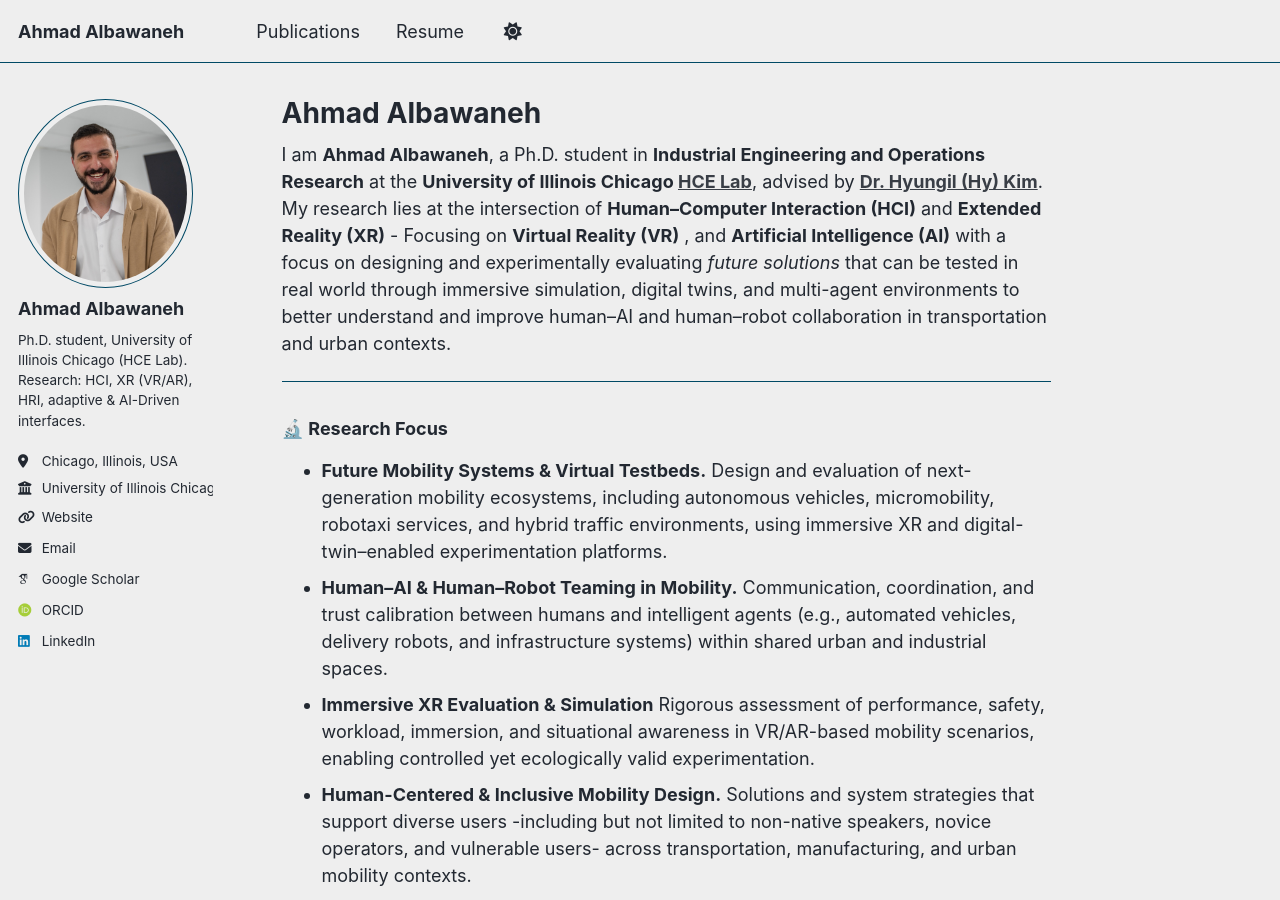
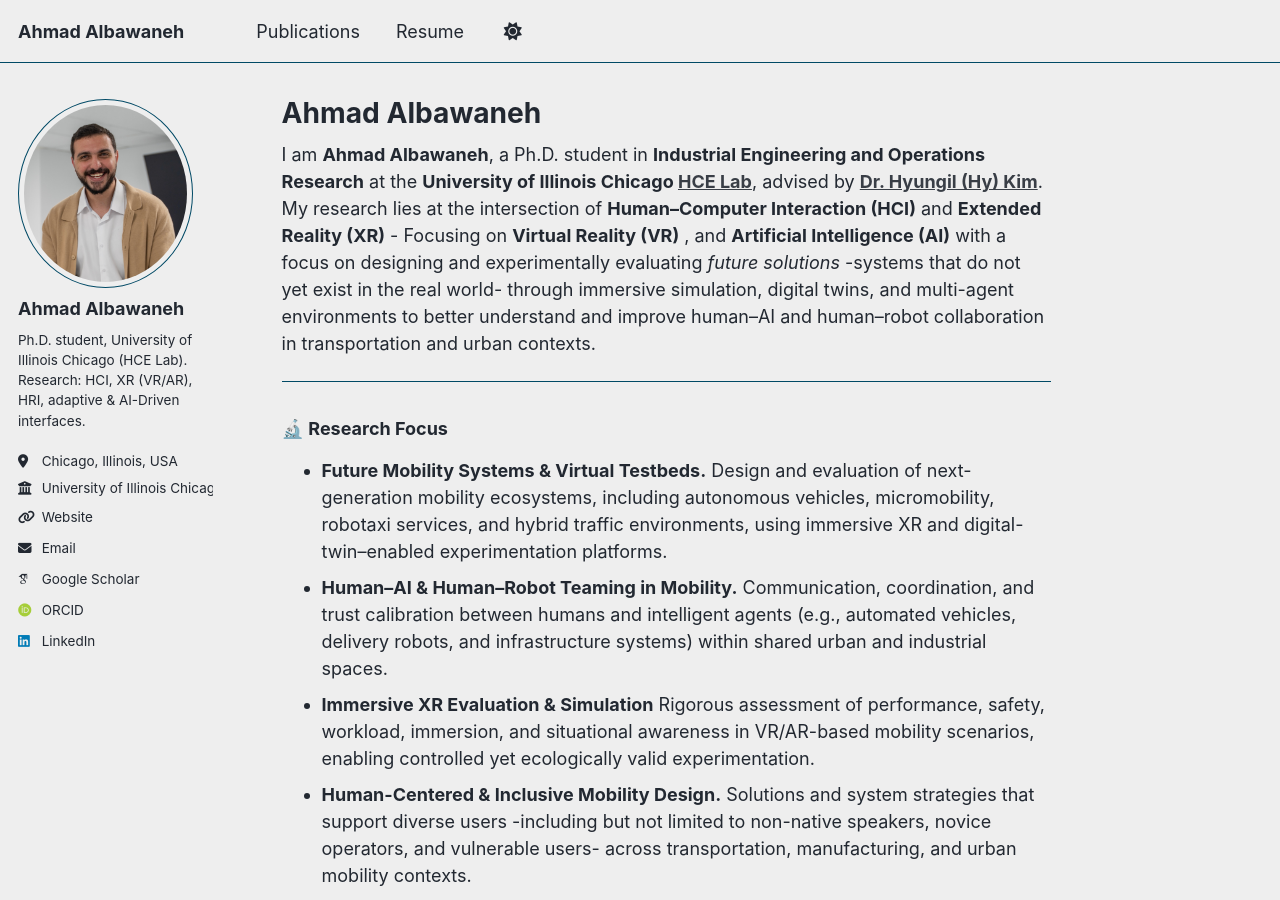
Before and after one commit to bawaneh/bawaneh, a Jekyll site: the page built from _pages/about.md, in a window 1280 px wide and 900 px high. Built offline with Jekyll 4.4.1, drawn with Linux system fonts in a browser that asks for light colours; some web fonts are replaced; a script that is not in the unit is left out.

Commit message:
Update about.md

```diff
--- a/_pages/about.md
+++ b/_pages/about.md
@@ -9,7 +9,7 @@ redirect_from:
 
 
 I am **Ahmad Albawaneh**, a Ph.D. student in **Industrial Engineering and Operations Research** at the **University of Illinois Chicago [HCE Lab](https://sites.google.com/view/human-centered-engineering)**, advised by [**Dr. Hyungil (Hy) Kim**](https://mie.uic.edu/profiles/kim-hyungil/).
-My research lies at the intersection of **Human–Computer Interaction (HCI)** and **Extended Reality (XR)** - Focusing on **Virtual Reality (VR)** , and **Artificial Intelligence (AI)**  with a focus on designing and experimentally evaluating *future solutions* that can be tested in real world through immersive simulation, digital twins, and multi-agent environments to better understand and improve human–AI and human–robot collaboration in transportation and urban contexts.
+My research lies at the intersection of **Human–Computer Interaction (HCI)** and **Extended Reality (XR)** - Focusing on **Virtual Reality (VR)** , and **Artificial Intelligence (AI)**  with a focus on designing and experimentally evaluating *future solutions* -systems that do not yet exist in the real world- through immersive simulation, digital twins, and multi-agent environments to better understand and improve human–AI and human–robot collaboration in transportation and urban contexts.
 
 
 
```
